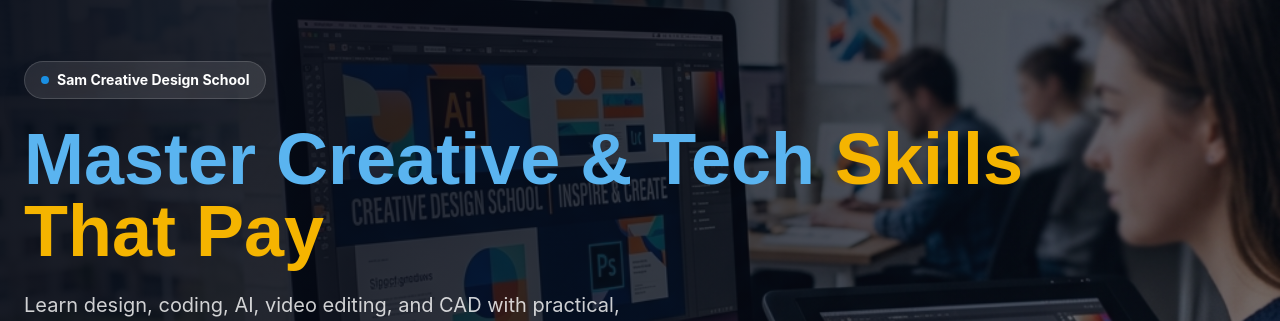
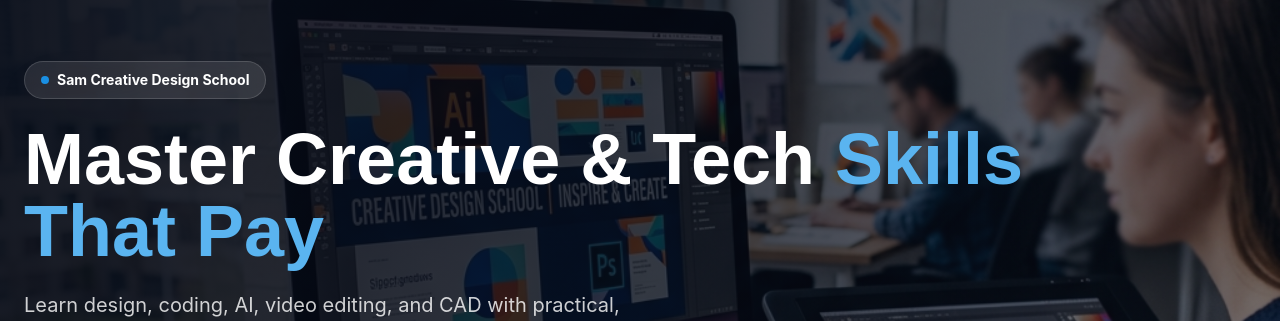
Before and after one commit to Samkimiri/sam-creative-design-school, a Next.js app: page / in a window 1280 px wide. Shown: the part 147-468 px from the top of the page. Built offline with nearby package versions, Linux system fonts and the light colour scheme; no server answers; the database is empty.

Commit message:
Update hero headline brand colors

```diff
--- a/src/app/page.tsx
+++ b/src/app/page.tsx
@@ -27,8 +27,8 @@ function renderHeroTitle(title: string) {
   if (normalizedTitle === "master creative & tech skills that pay") {
     return (
       <>
-        <span className="text-primary-light">Master Creative &amp; Tech</span>{" "}
-        <span className="text-[#F5B400]">Skills That Pay</span>
+        <span className="text-white">Master Creative &amp; Tech</span>{" "}
+        <span className="text-primary-light">Skills That Pay</span>
       </>
     );
   }
```
